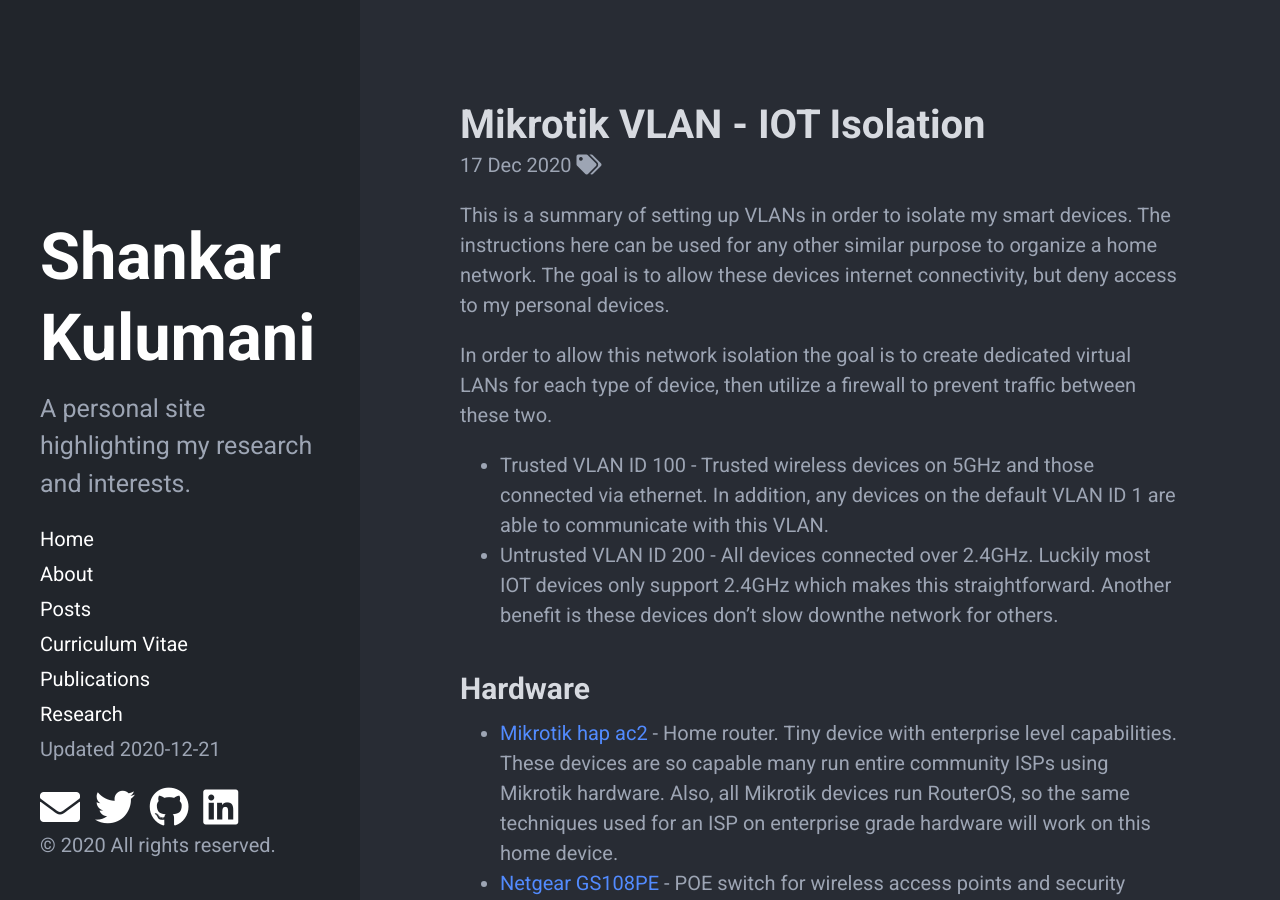
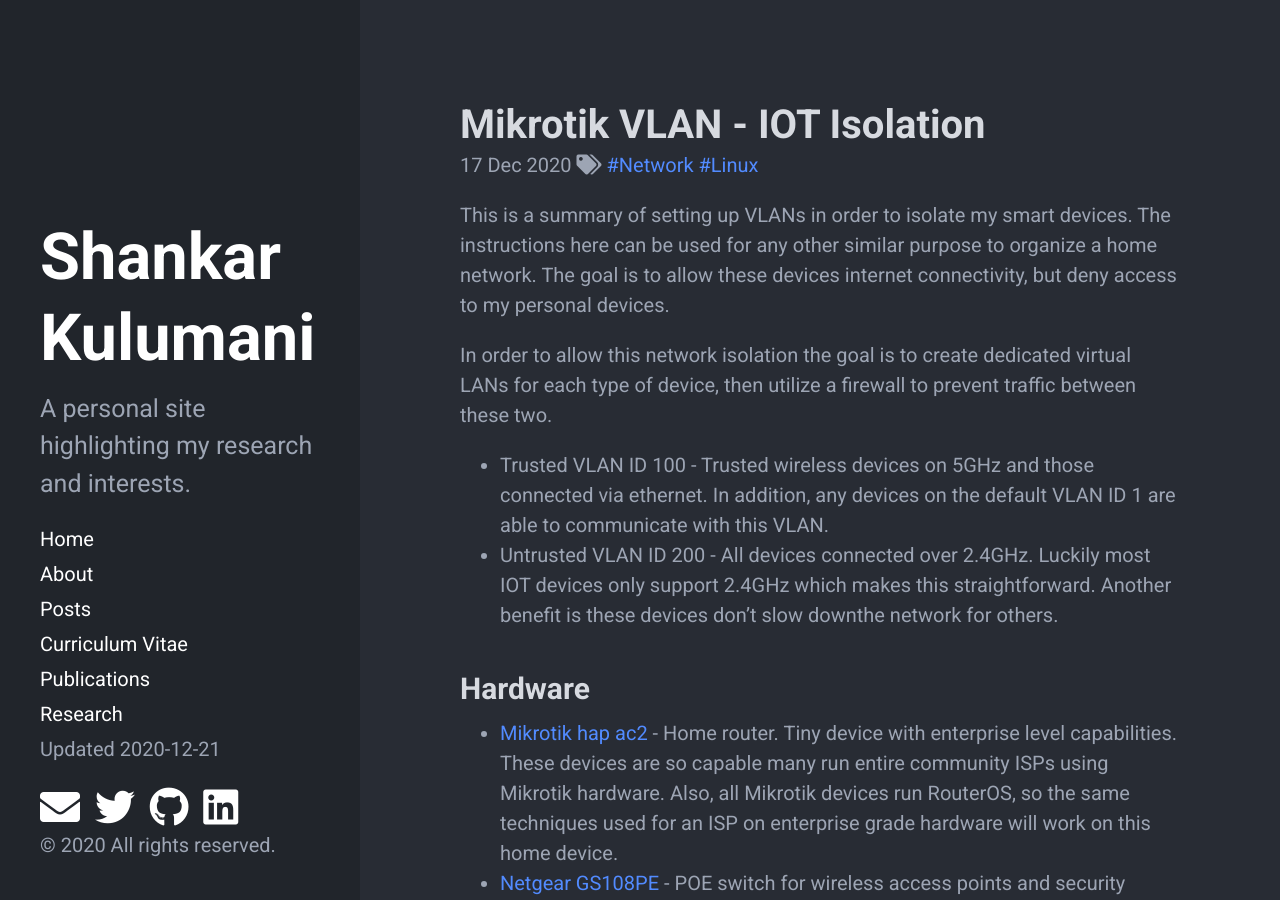
Before and after one commit to skulumani/skulumani.github.io, a Jekyll site: the page built from _posts/2020-12-17-mikrotik-vlan.md, in a window 1280 px wide and 900 px high. Built offline with Jekyll 4.4.1, drawn with Linux system fonts in a browser that asks for light colours; nearby versions of some CDN libraries.

Commit message:
Fix tags

```diff
--- a/_data/tags.yml
+++ b/_data/tags.yml
@@ -28,3 +28,9 @@ cpp:
   name: C++
 professional:
   name: Professional
+linux:
+  name: Linux
+boinc:
+  name: Boinc
+network:
+  name: Network
--- a/_posts/2020-12-17-mikrotik-vlan.md
+++ b/_posts/2020-12-17-mikrotik-vlan.md
@@ -2,7 +2,7 @@
 layout: post
 title: "Mikrotik VLAN - IOT Isolation"
 date: 2020-12-17
-tags: [boinc,linux]
+tags: [network,linux]
 excerpt: "Network isolation using Mikrotik VLANs"
 published: true
 ---
```
Also changed, not shown: _posts/2020-12-16-systemd-boot-menu.md (+1 -1 lines), blog/tag/network.md (added, +4 -0 lines).
